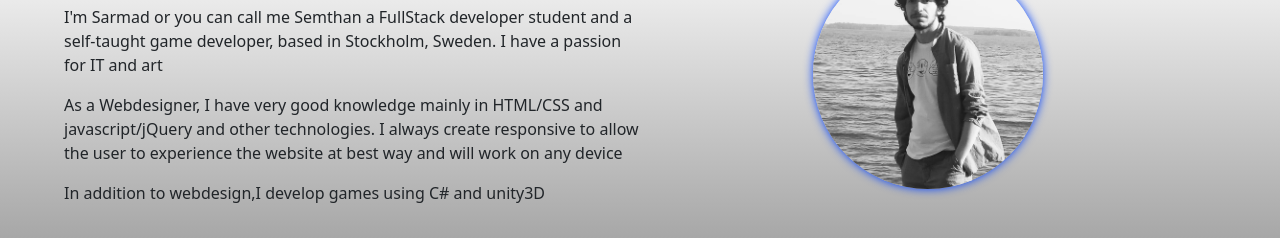
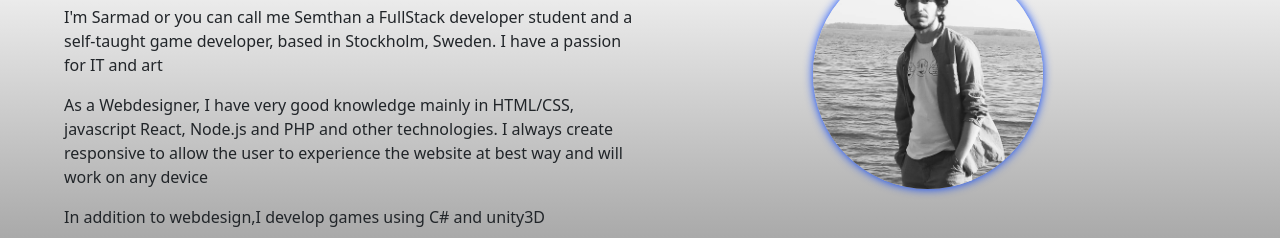
Before and after one commit to Semthan/Portfolio, a website: page index.html in a window 1280 px wide. Shown: the part 873-1111 px from the top of the page. Drawn offline with nearby package versions, Linux system fonts and the light colour scheme.

Commit message:
content update

```diff
--- a/index.html
+++ b/index.html
@@ -57,7 +57,7 @@
         in Stockholm, Sweden. I have a passion for IT and art
       </p>
 
-      <p>As a Webdesigner, I have very good knowledge mainly in HTML/CSS and javascript/jQuery and other technologies. I
+      <p>As a Webdesigner, I have very good knowledge mainly in HTML/CSS, javascript React, Node.js and PHP and other technologies. I
         always create responsive to allow the user to experience the website at best way and will work on any device</p>
 
       <p>In addition to webdesign,I develop games using C# and unity3D</p>
```
